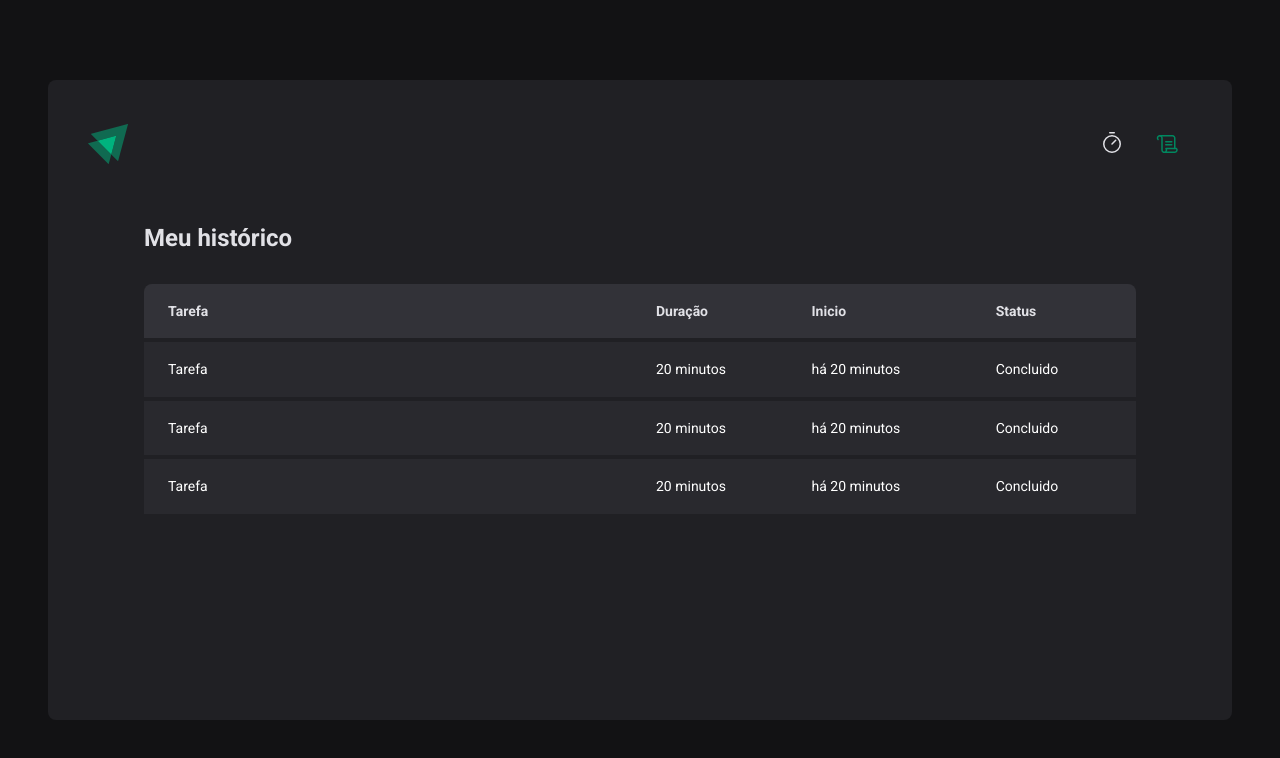
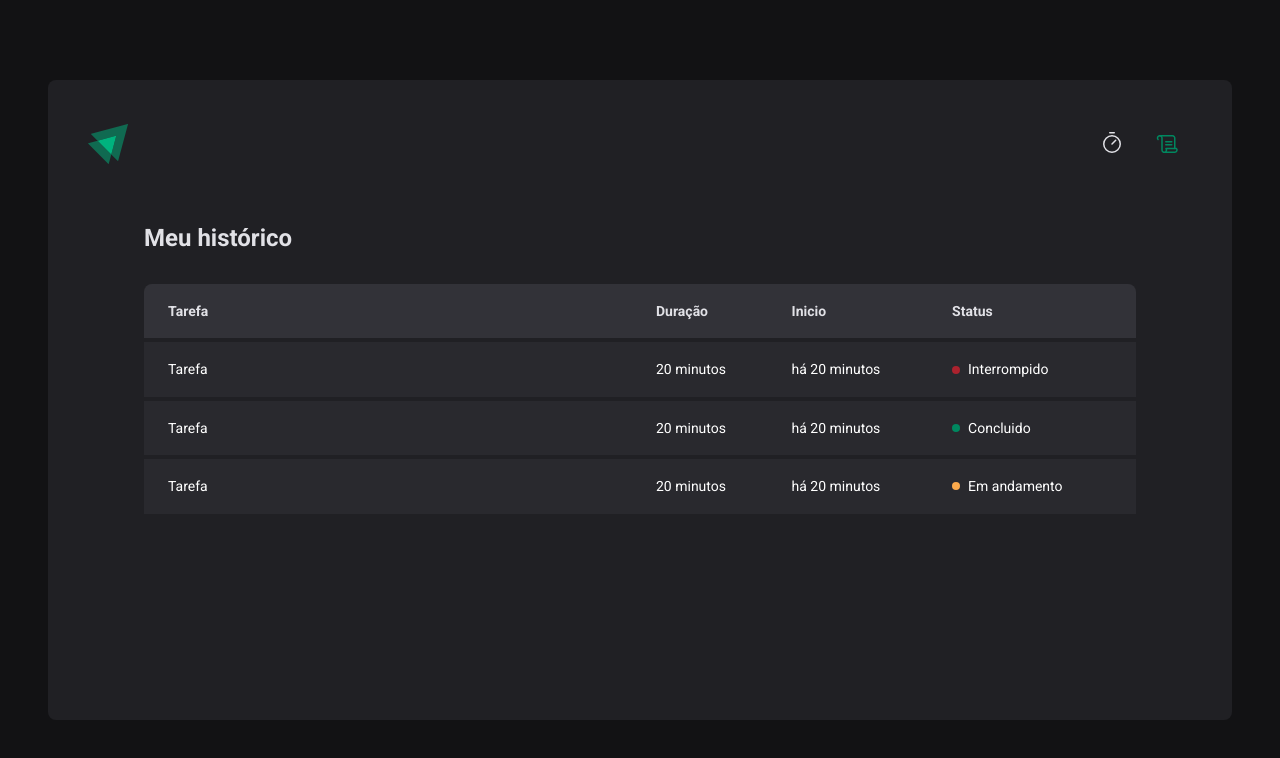
Before and after one commit to DiegoRamos-b/ignite-react-js, a React (Vite) app in the folder criando-spas-com-reactjs/paginas-e-rotas/: page /history in a window 1280 px wide. Shown: the top 758 px of the page. Built offline with nearby package versions, Linux system fonts and the light colour scheme.

Commit message:
[ignite] [reactjs] [criando SPAs com reactJs] [Paginas e rotas]  fim da aula 'Componente: Status'

```diff
--- a/criando-spas-com-reactjs/paginas-e-rotas/src/pages/History/index.tsx
+++ b/criando-spas-com-reactjs/paginas-e-rotas/src/pages/History/index.tsx
@@ -1,4 +1,4 @@
-import { HistoryContainer, HistoryList } from './styles'
+import { HistoryContainer, HistoryList, Status } from './styles'
 
 export function History() {
   return (
@@ -21,21 +21,27 @@ export function History() {
               <td>Tarefa</td>
               <td>20 minutos</td>
               <td>há 20 minutos</td>
-              <td>Concluido</td>
+              <td>
+                <Status statusColor="red">Interrompido</Status>
+              </td>
             </tr>
 
             <tr>
               <td>Tarefa</td>
               <td>20 minutos</td>
               <td>há 20 minutos</td>
-              <td>Concluido</td>
+              <td>
+                <Status statusColor="green">Concluido</Status>
+              </td>
             </tr>
 
             <tr>
               <td>Tarefa</td>
               <td>20 minutos</td>
               <td>há 20 minutos</td>
-              <td>Concluido</td>
+              <td>
+                <Status statusColor="yellow">Em andamento</Status>
+              </td>
             </tr>
           </tbody>
         </table>
--- a/criando-spas-com-reactjs/paginas-e-rotas/src/pages/History/styles.ts
+++ b/criando-spas-com-reactjs/paginas-e-rotas/src/pages/History/styles.ts
@@ -58,3 +58,28 @@ export const HistoryList = styled.div`
     }
   }
 `
+
+const STATUS_COLORS = {
+  yellow: 'yellow-500',
+  red: 'red-500',
+  green: 'green-500',
+} as const
+
+interface StatusProps {
+  statusColor: keyof typeof STATUS_COLORS
+}
+
+export const Status = styled.span<StatusProps>`
+  display: flex;
+  align-items: center;
+  gap: 0.5rem;
+
+  &::before {
+    content: '';
+    width: 0.5rem;
+    height: 0.5rem;
+    border-radius: 50%;
+    background-color: ${(props) =>
+      props.theme[STATUS_COLORS[props.statusColor]]};
+  }
+`
```
